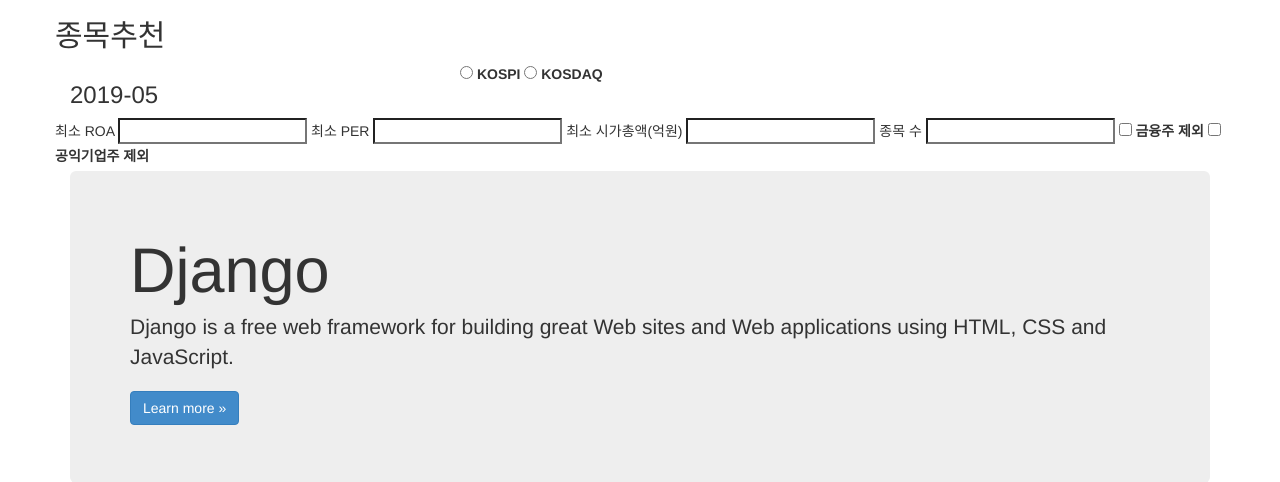
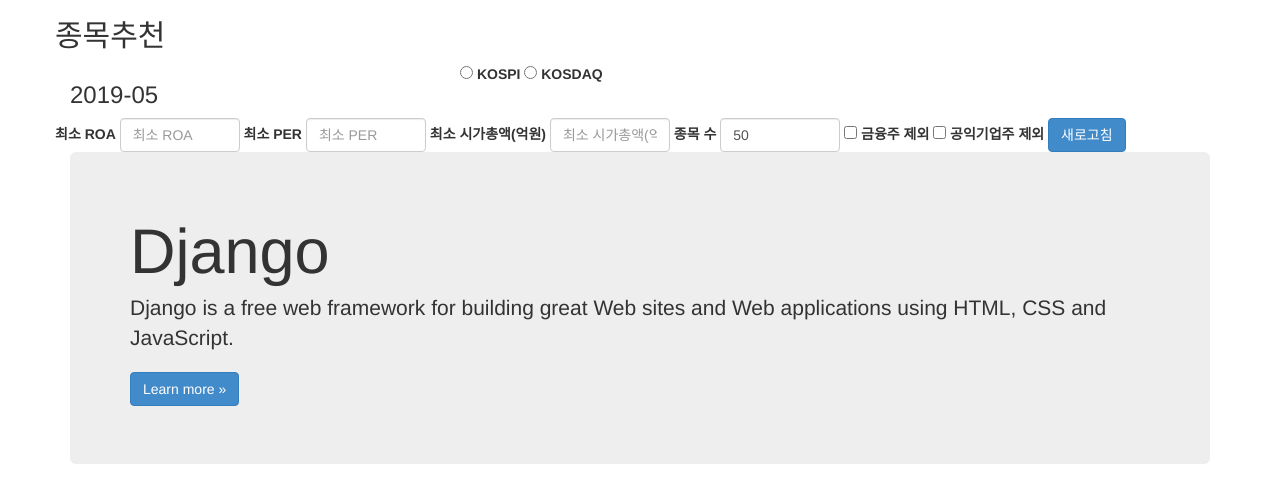
Before and after one commit to ricepotato/quant-invest, a Django app: page /stock in a window 1280 px wide. Shown: the part 51-533 px from the top of the page. Run offline with Django 3.2, Linux system fonts and the light colour scheme; some libraries are stand-ins or nearby versions.

Commit message:
stock template 수정

```diff
--- a/src/web/qiweb/app/templates/stock/index.html
+++ b/src/web/qiweb/app/templates/stock/index.html
@@ -1,6 +1,11 @@
 {% extends "app/layout.html" %}
 
 {% block content %}
+<style>
+.stock_form input[type="text"]{
+    width:120px;
+}
+</style>
 <div class="row">
     <h2>종목추천</h2>
 </div>
@@ -14,15 +19,25 @@
         </div>
 </div>
 <div class="row">
-    <div>
-       최소 ROA <input type="text">
-       최소 PER <input type="text">
-       최소 시가총액(억원) <input type="text">
-       종목 수 <input type="text">
-       <input type="checkbox" id="chk_fin_stock"> <label for="chk_fin_stock">금융주 제외</label>
-       <input type="checkbox" id="chk_pub_stock"> <label for="chk_pub_stock">공익기업주 제외</label>
-    </div>
-
+    <form class="form-inline">
+        <div class="form-group stock_form">
+            <label for="txt_min_roa">최소 ROA</label>
+            <input type="text" id="txt_min_roa" class="form-control" placeholder="최소 ROA">
+            <label for="txt_min_per">최소 PER</label>
+            <input type="text" id="txt_min_per" class="form-control" placeholder="최소 PER">
+            <label for="txt_min_market_cap">최소 시가총액(억원)</label>
+            <input type="text" id="txt_min_market_cap" class="form-control" placeholder="최소 시가총액(억원)">
+        </div>
+        <div class="form-group stock_form">
+            <label for="stk_count">종목 수</label>
+            <input type="text" value="50" id="stk_count" class="form-control">
+            <input type="checkbox" id="chk_fin_stock">
+            <label for="chk_fin_stock">금융주 제외</label>
+            <input type="checkbox" id="chk_pub_stock">
+            <label for="chk_pub_stock">공익기업주 제외</label>
+            <button type="submit" class="btn btn-primary">새로고침</button>
+        </div>
+    </form>
 </div>
 <div>
     <table>
```
